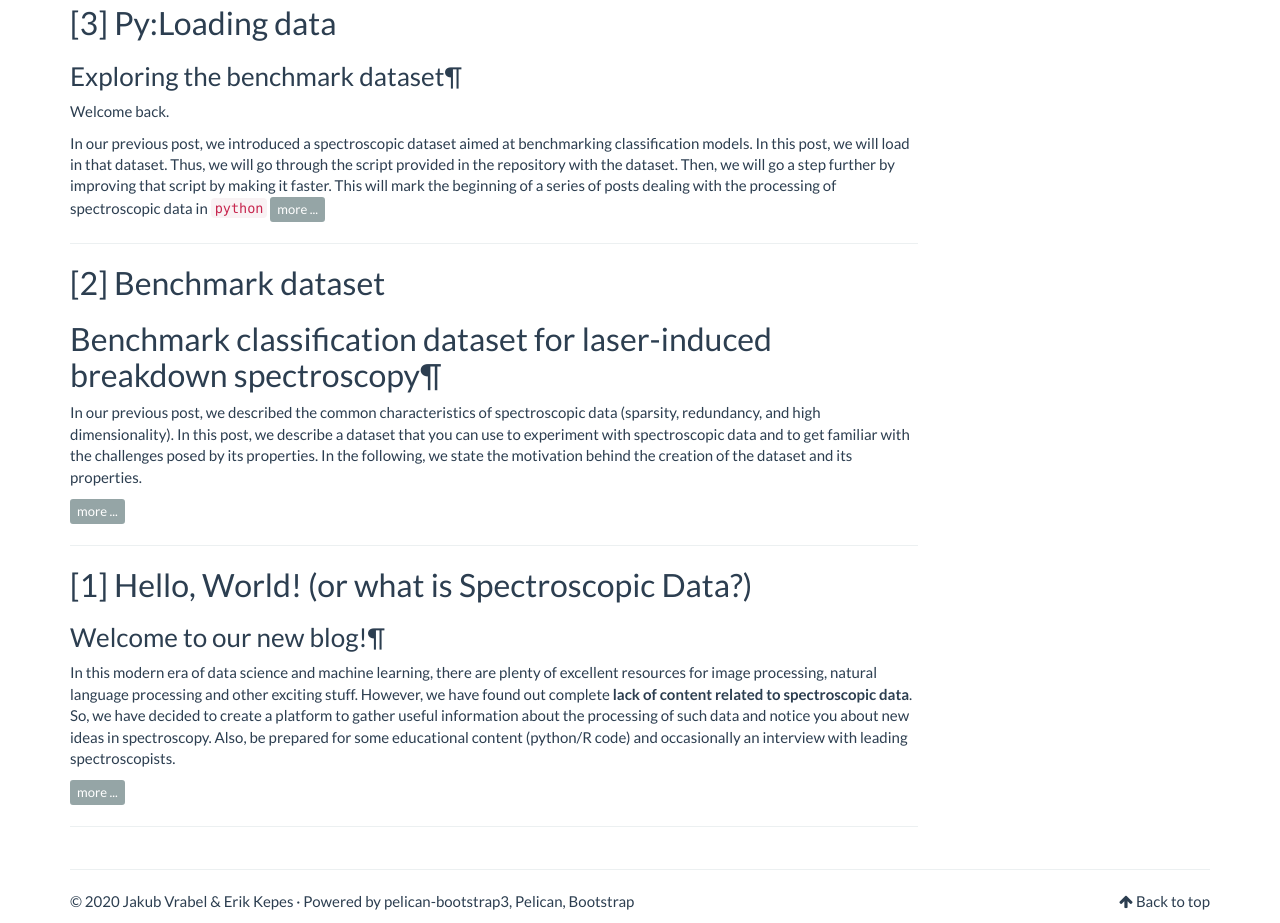
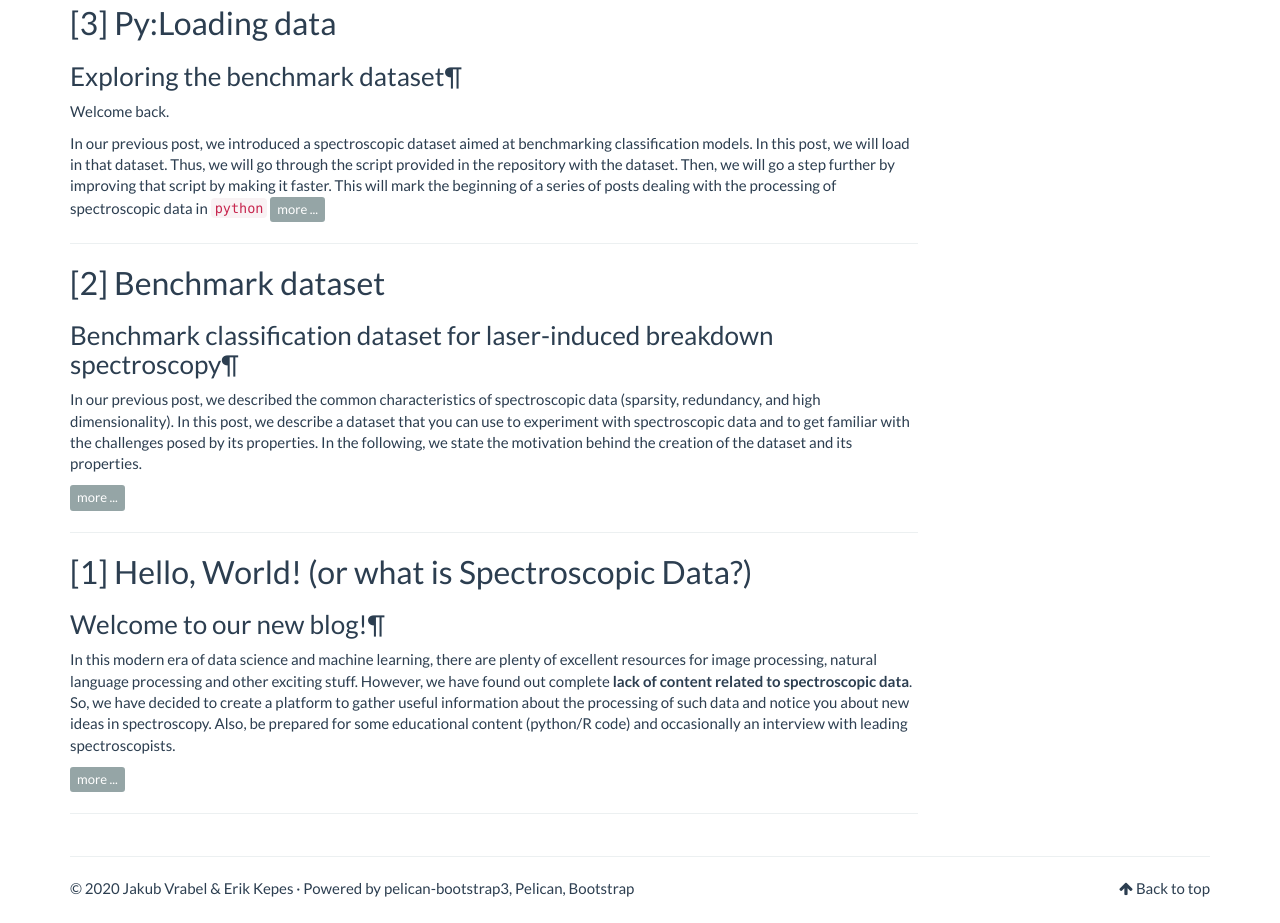
Before and after one commit to SpectroscopicData/SpectroscopicData.github.io, a plain HTML site: page author/jakub-vrabel-erik-kepes.html in a window 1280 px wide. Shown: the part 1334-2257 px from the top of the page. Drawn offline with Linux system fonts and the light colour scheme.

Commit message:
fix benchmark nadpis

```diff
--- a/author/jakub-vrabel-erik-kepes.html
+++ b/author/jakub-vrabel-erik-kepes.html
@@ -134,7 +134,7 @@ Spectroscopic data            </a>
 </div>
 <div class="inner_cell">
 <div class="text_cell_render border-box-sizing rendered_html">
-<h2 id="Benchmark-classification-dataset-for-laser-induced-breakdown-spectroscopy">Benchmark classification dataset for laser-induced breakdown spectroscopy<a class="anchor-link" href="#Benchmark-classification-dataset-for-laser-induced-breakdown-spectroscopy">¶</a></h2><p>In our previous <a href="https://spectroscopicdata.github.io/helloworld.html">post</a>, we described the common characteristics of spectroscopic data (sparsity, redundancy, and high dimensionality). In this post, we describe a dataset that you can use to experiment with spectroscopic data and to get familiar with the challenges posed by its properties. In the following, we state the motivation behind the creation of the dataset and its properties.</p>
+<h3 id="Benchmark-classification-dataset-for-laser-induced-breakdown-spectroscopy">Benchmark classification dataset for laser-induced breakdown spectroscopy<a class="anchor-link" href="#Benchmark-classification-dataset-for-laser-induced-breakdown-spectroscopy">¶</a></h3><p>In our previous <a href="https://spectroscopicdata.github.io/helloworld.html">post</a>, we described the common characteristics of spectroscopic data (sparsity, redundancy, and high dimensionality). In this post, we describe a dataset that you can use to experiment with spectroscopic data and to get familiar with the challenges posed by its properties. In the following, we state the motivation behind the creation of the dataset and its properties.</p>
                     <a class="btn btn-default btn-xs" href="https://spectroscopicdata.github.io/benchmark.html">more ...</a>
                 </div>
             </article>
```
Also changed, not shown: benchmark.html (+1 -1 lines), category/benchmarking.html (+1 -1 lines), index.html (+1 -1 lines), tag/benchmark-dataset.html (+1 -1 lines), tag/contest.html (+1 -1 lines), tag/data.html (+1 -1 lines), tag/machine-learning.html (+1 -1 lines), tag/spectroscopy.html (+1 -1 lines).
